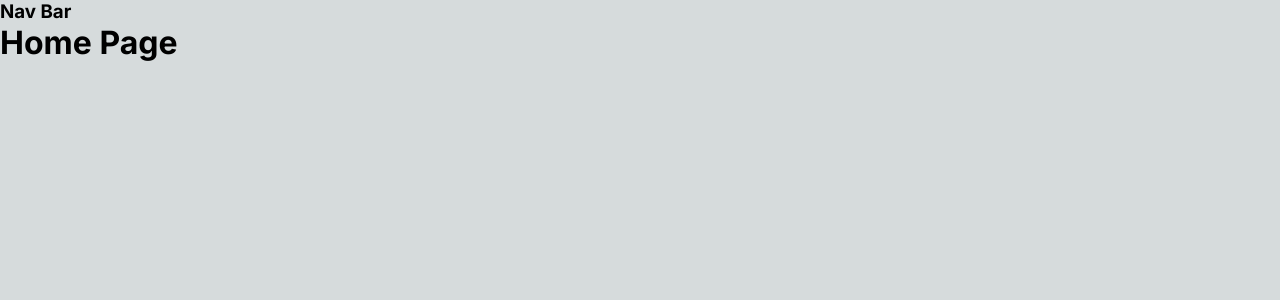
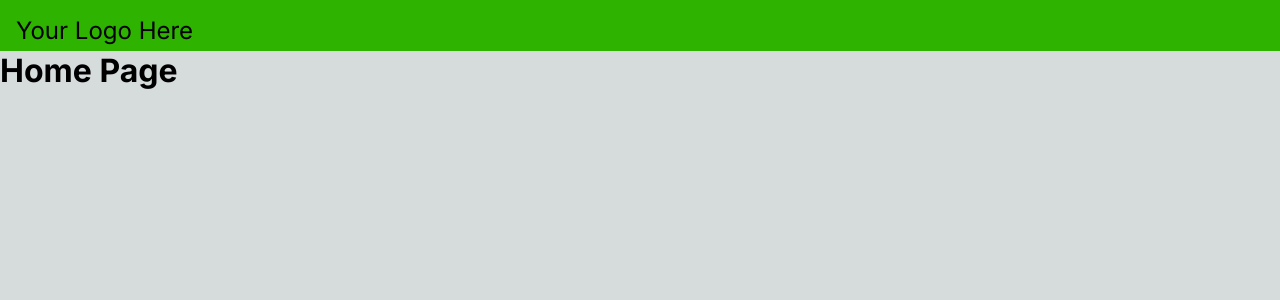
Before and after one commit to Cat4848/rock-of-ages-car-repairs, a Next.js app: page / in a window 1280 px wide. Shown: the top 300 px of the page. Built offline with nearby package versions, Linux system fonts and the light colour scheme.

Commit message:
feat:nav-bar-added

```diff
--- a/app/Components/NavBar.tsx
+++ b/app/Components/NavBar.tsx
@@ -1,14 +1,49 @@
 "use client";
 
 import styled from "styled-components";
+import LinkWrapper from "./LinkWrapper";
 
 const Wrapper = styled.div`
+  background-color: hsl(105, 100%, 35%);
+  padding: 1vmin 1 vmin;
+`;
+
+const Links = styled.ul`
   display: flex;
+  flex-wrap: wrap;
+  gap: calc(1vw + 2lh);
+  justify-items: center;
+  justify-content: space-between;
+  margin: 0;
+  padding: 2vmin;
+  padding-bottom: 0.2lh;
+  font-size: calc(0.7rem + 1vw);
 `;
-export default function NavBar({}) {
+
+interface INavBarItem {
+  href: string;
+  linkName: string;
+}
+
+interface INavBar {
+  navbarItems?: INavBarItem[];
+  logo?: React.ReactNode | string;
+}
+
+export default function NavBar({
+  navbarItems = [],
+  logo = "Your Logo Here"
+}: INavBar) {
   return (
     <Wrapper>
-      <h3>Nav Bar</h3>
+      <Links>
+        <LinkWrapper href="/">{logo}</LinkWrapper>
+        {navbarItems.map((item) => (
+          <LinkWrapper href={`/${item.href}`} key={item.href}>
+            {item.linkName}
+          </LinkWrapper>
+        ))}
+      </Links>
     </Wrapper>
   );
 }
```
